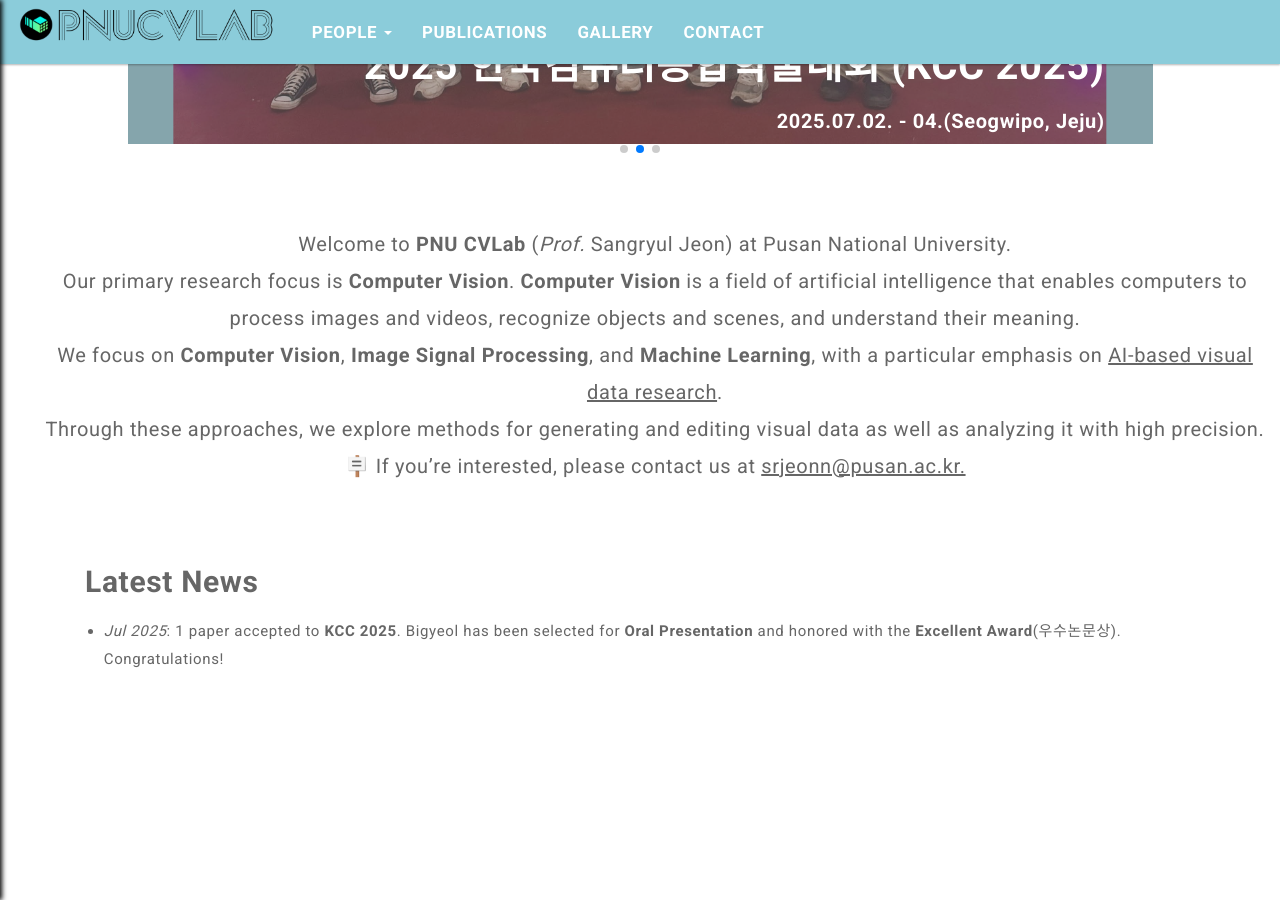
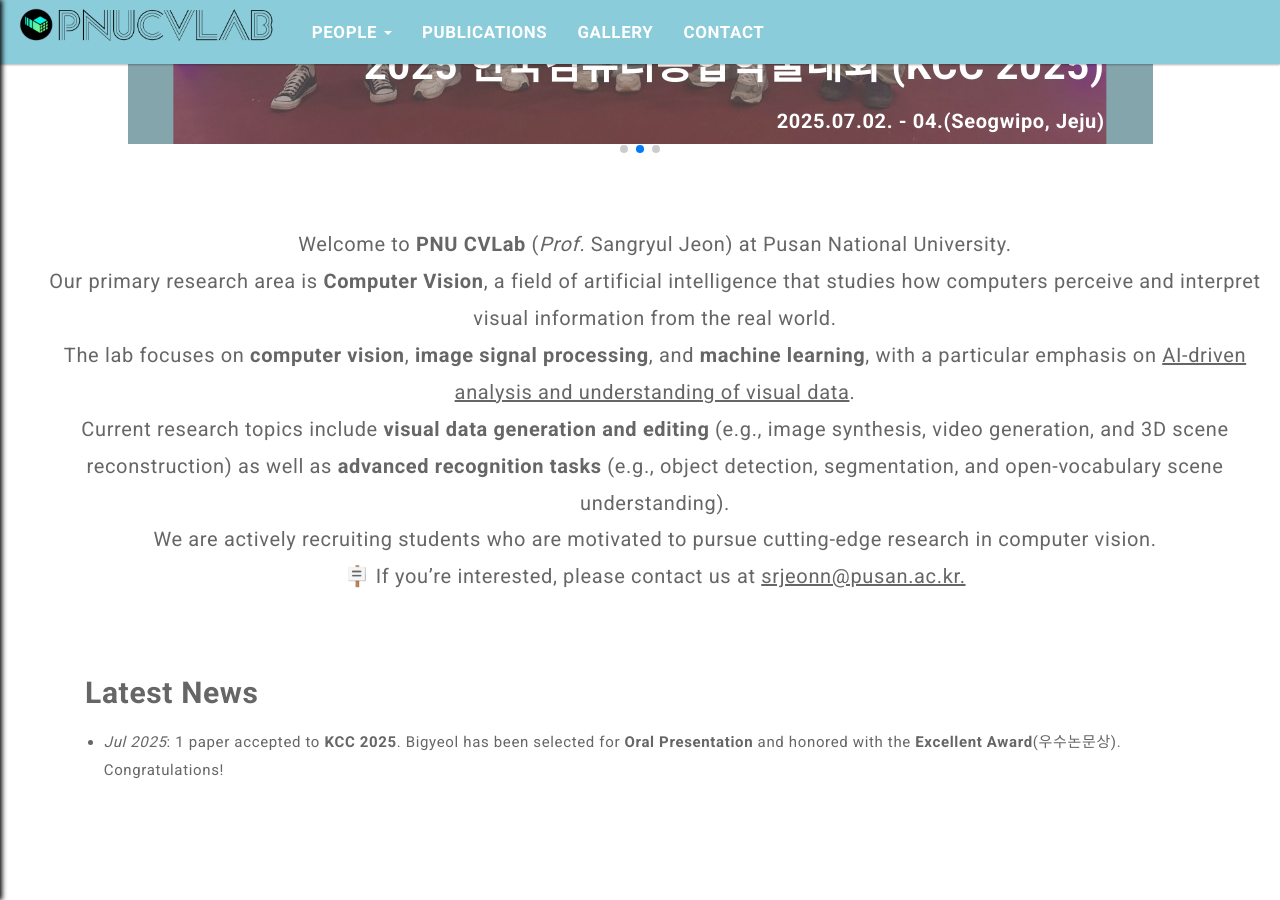
Before and after one commit to pnucvlab/pnucvlab.github.io, a Jekyll site: the page built from index.html, in a window 1280 px wide and 900 px high, scrolled down 660 px. Built offline with Jekyll 4.4.1, drawn with Linux system fonts in a browser that asks for light colours; the list of posts is cut into pages by our own code.

Commit message:
Edit Home

```diff
--- a/index.html
+++ b/index.html
@@ -64,11 +64,12 @@ permalink: /
 <div class="container">
   <div class="home-intro">
     Welcome to <strong>PNU CVLab</strong> (<i>Prof.</i> Sangryul Jeon) at Pusan National University.<br>
-    Our primary research focus is <b>Computer Vision</b>. <strong>Computer Vision</strong> is a field of artificial intelligence that enables computers to process images and videos,
-    recognize objects and scenes, and understand their meaning.<br>
-    We focus on <strong>Computer Vision</strong>, <strong>Image Signal Processing</strong>, and <strong>Machine Learning</strong>,
-    with a particular emphasis on <u>AI-based visual data research</u>.<br>
-    Through these approaches, we explore methods for generating and editing visual data as well as analyzing it with high precision.<br>
+    Our primary research area is <b>Computer Vision</b>, a field of artificial intelligence that studies how computers perceive and interpret visual information from the real world.<br>
+    The lab focuses on <strong>computer vision</strong>, <strong>image signal processing</strong>, and <strong>machine learning</strong>,
+    with a particular emphasis on <u>AI-driven analysis and understanding of visual data</u>.<br>
+    Current research topics include <strong>visual data generation and editing</strong> (e.g., image synthesis, video generation, and 3D scene reconstruction)
+    as well as <strong>advanced recognition tasks</strong> (e.g., object detection, segmentation, and open-vocabulary scene understanding).<br>
+    We are actively recruiting students who are motivated to pursue cutting-edge research in computer vision.<br>
     🪧 If you’re interested, please contact us at <u>srjeonn@pusan.ac.kr.</u>
   </div>
 
```
